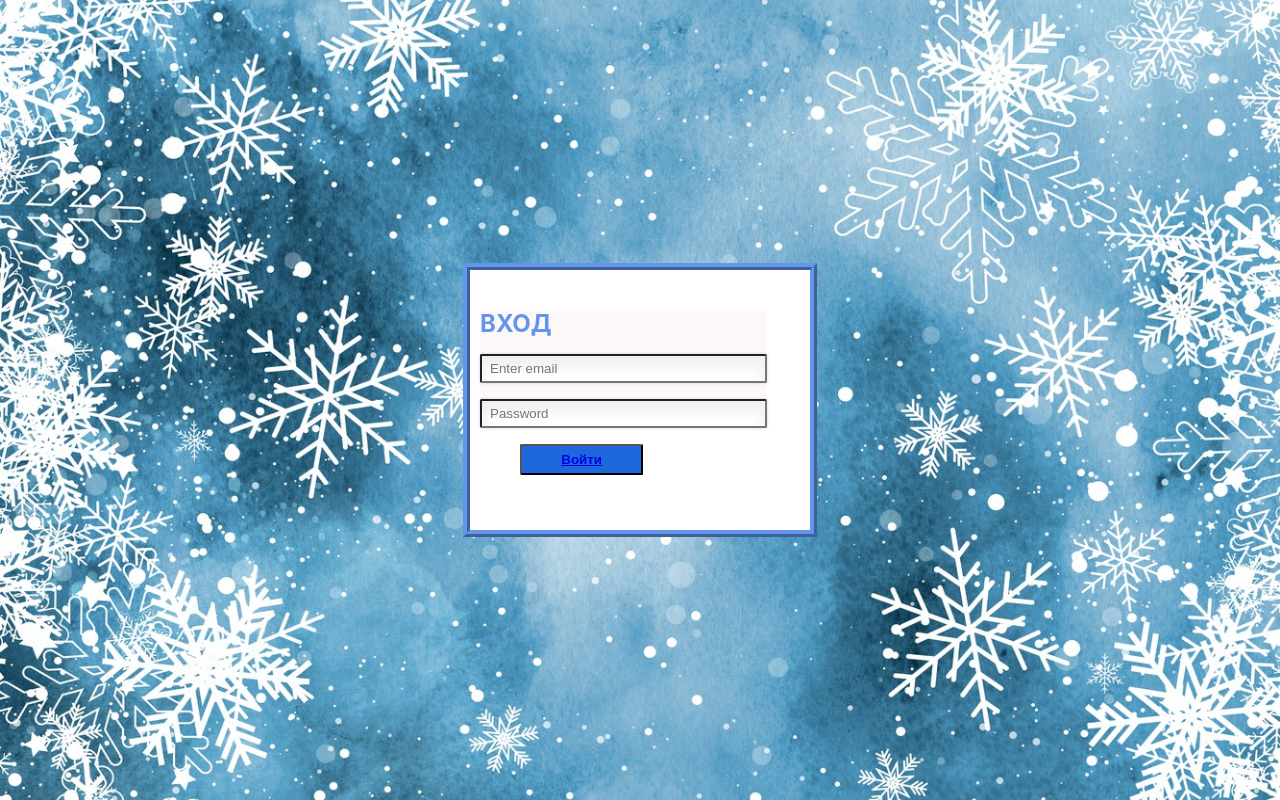
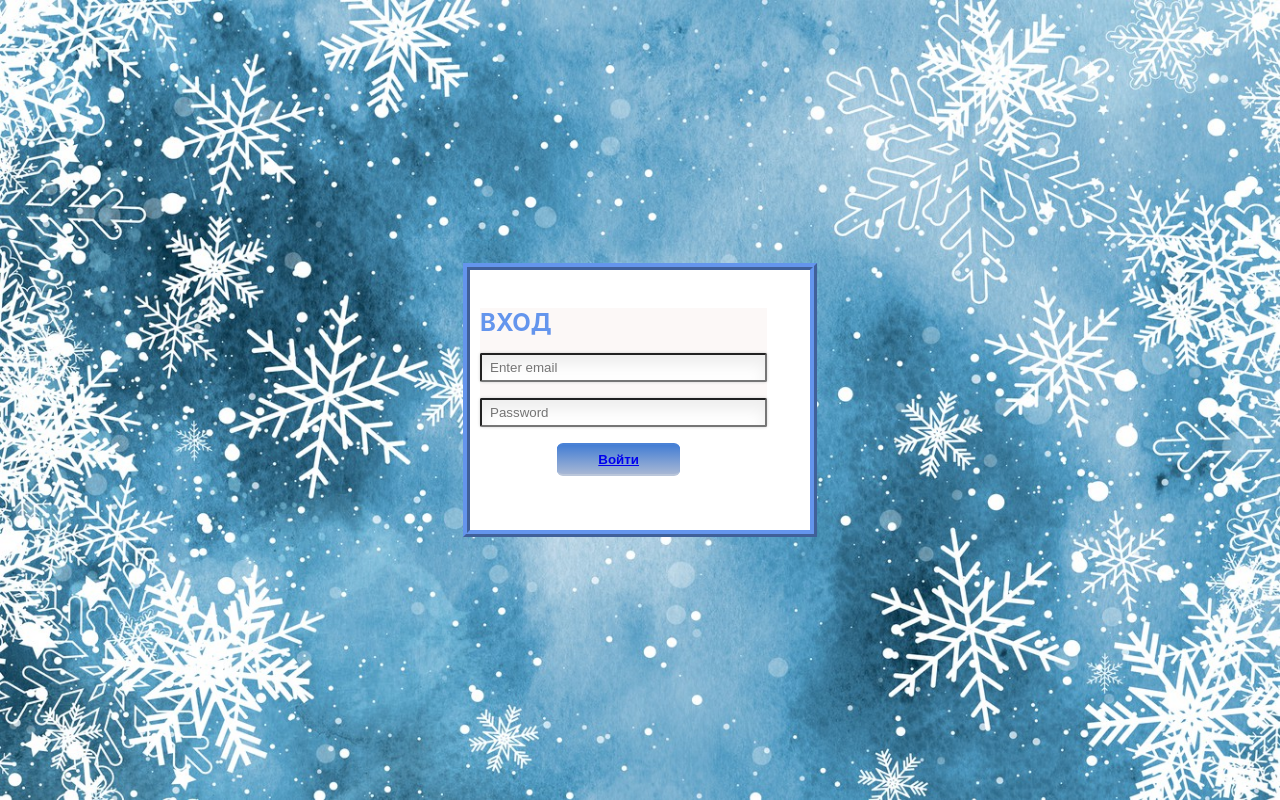
Before and after one commit to mokhova813/tenpr, a React (Create React App) app in the folder pro1/: page /login in a window 1280 px wide. Built offline with nearby package versions, Linux system fonts and the light colour scheme.

Commit message:
Your message

```diff
--- a/pro1/src/pages/Login.css
+++ b/pro1/src/pages/Login.css
@@ -99,18 +99,27 @@ button.submit {
     text-decoration: none;
     width: 50%;
     height: 30%;
+    position: relative;
+    bottom: 10%; /* Положение от нижнего края */
+    right: -15%; /* Положение от правого края */
+    display: inline-block;
+    color: white;
+    text-decoration: none;
+    padding: .5em 2em;
+    outline: none;
+    border-width: 2px 0;
+    border-style: solid none;
+    border-color: #4a82d6 #000 #bac6da;
+    border-radius: 6px;
+    background: linear-gradient(#447ed4, #a7b7d4)#1d69db;
+    transition: 0.2s;
+}
 
-}
 button.submit:hover {
     opacity:.85;
     cursor: pointer;
+    background: linear-gradient( #a7b7d4, #447ed4) #1d69db;
 }
 button.submit:active {
-    border: 1% solid #391fc9;
-    box-shadow: 0 0 10px 5px #0d0fad inset;
-    -webkit-box-shadow:0 0 10px 5px #391fc9  inset ;
-    -moz-box-shadow: 0 0 10px 5px #391fc9  inset;
-    -ms-box-shadow: 0 0 10px 5px #391fc9  inset;
-    -o-box-shadow: 0 0 10px 5px #391fc9  inset;
-
+    background: linear-gradient(#447ed4, #a7b7d4) #1d69db;
 }
```
